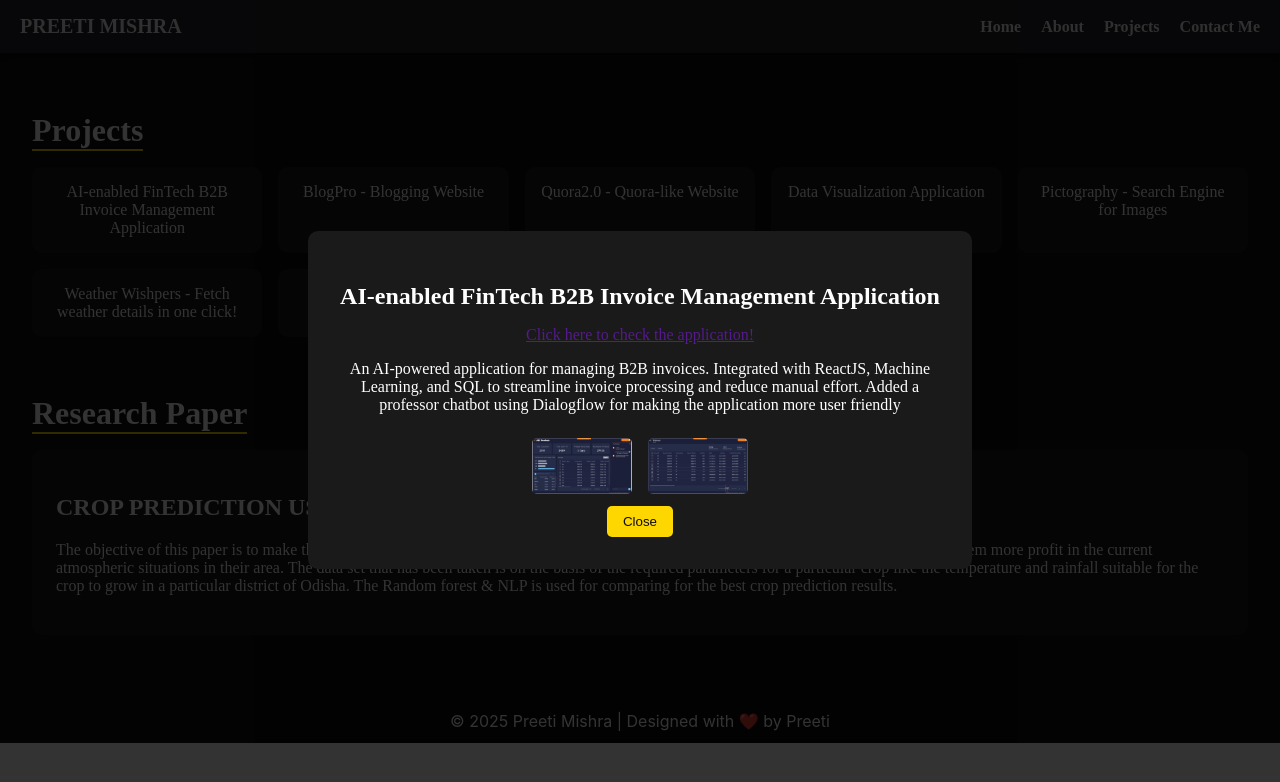
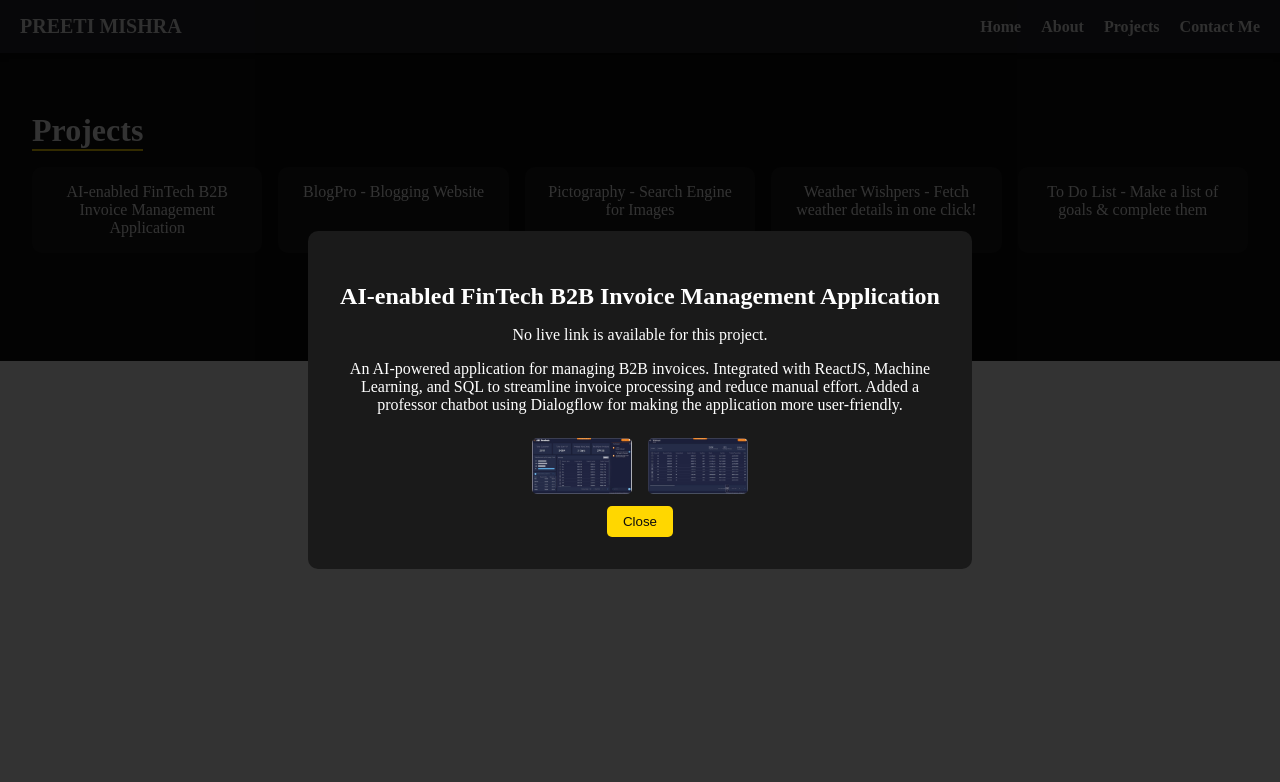
Before and after one commit to preetimishra2/portfolio, a React (Create React App) app: page /experience in a window 1280 px wide. Both pictures are taken after a click on the element "AI-enabled FinTech B2B Invoice Management Application". Shown: the top 782 px of the page. Built offline with nearby package versions, Linux system fonts and the light colour scheme.

Commit message:
added pop up for project photos

```diff
--- a/src/components/Experience.css
+++ b/src/components/Experience.css
@@ -73,6 +73,12 @@
   max-width: 100px;
   margin: 0.5rem;
   border-radius: 5px;
+  cursor: pointer;
+  transition: transform 0.2s;
+}
+
+.screenshots img:hover {
+  transform: scale(1.2);
 }
 
 .modal-content button {
@@ -82,9 +88,52 @@
   color: #0d0d0d;
   cursor: pointer;
   border-radius: 5px;
+  transition: background-color 0.3s;
 }
 
 .modal-content button:hover {
+  background-color: #e6b800;
+}
+
+.image-popout-overlay {
+  position: fixed;
+  top: 0;
+  left: 0;
+  width: 100%;
+  height: 100%;
+  background-color: rgba(0, 0, 0, 0.9);
+  display: flex;
+  align-items: center;
+  justify-content: center;
+  z-index: 1100;
+}
+
+.image-popout-content {
+  background-color: #1a1a1a;
+  padding: 1rem;
+  border-radius: 10px;
+  max-width: 90%;
+  text-align: center;
+}
+
+.image-popout-content img {
+  max-width: 100%;
+  height: auto;
+  border-radius: 10px;
+  margin-bottom: 1rem;
+}
+
+.image-popout-content button {
+  padding: 0.5rem 1rem;
+  background-color: #ffd700;
+  border: none;
+  color: #0d0d0d;
+  cursor: pointer;
+  border-radius: 5px;
+  transition: background-color 0.3s;
+}
+
+.image-popout-content button:hover {
   background-color: #e6b800;
 }
 
@@ -93,6 +142,7 @@
   padding: 1.5rem;
   border-radius: 10px;
 }
+
 @media (min-width: 480px) {
   .font-link {
     font-family: "Hanalei Fill", cursive;
--- a/src/components/Experience.js
+++ b/src/components/Experience.js
@@ -10,66 +10,48 @@ import Weather2 from "../pictures/Weather2.PNG";
 import BlogPro1 from "../pictures/BlogPro1.PNG";
 import BlogPro2 from "../pictures/BlogPro2.PNG";
 import BlogPro3 from "../pictures/BlogPro3.PNG";
+
 const Experience = () => {
   const [selectedProject, setSelectedProject] = useState(null);
+  const [selectedImage, setSelectedImage] = useState(null);
 
   const projects = [
     {
       title: "AI-enabled FinTech B2B Invoice Management Application",
       screenshots: [HighRadius1, HighRadius2],
-      url:"",
+      url: "",
       description:
-        "An AI-powered application for managing B2B invoices. Integrated with ReactJS, Machine Learning, and SQL to streamline invoice processing and reduce manual effort. Added a professor chatbot using Dialogflow for making the application more user friendly",
+        "An AI-powered application for managing B2B invoices. Integrated with ReactJS, Machine Learning, and SQL to streamline invoice processing and reduce manual effort. Added a professor chatbot using Dialogflow for making the application more user-friendly.",
     },
     {
       title: "BlogPro - Blogging Website",
       screenshots: [BlogPro1, BlogPro2, BlogPro3],
-      url:"https://blogprofrontend.onrender.com",
+      url: "https://blogprofrontend.onrender.com",
       description:
         "A blogging platform using MERN stack for users to write, publish, and share their thoughts. Features include post categorization, rich text editor, and user authentication.",
     },
     {
-      title: "Quora2.0 - Quora-like Website",
-      screenshots: [],
-      url:"",
-      description:
-        "A question-and-answer website inspired by Quora using MERN stack. Built with a robust backend and user-friendly interface.",
-    },
-    {
-      title: "Data Visualization Application",
-      screenshots: [],
-      url:"",
-      description:
-        "A web application for visualizing large datasets using interactive charts and graphs. Built with React & Nodejs.",
-    },
-    {
       title: "Pictography - Search Engine for Images",
       screenshots: [Pictography1],
-      url:"https://preetimishra2.github.io/Pictography/",
+      url: "https://preetimishra2.github.io/Pictography/",
       description:
-        "Application for easily searching various kinds of images using React JS(API integration using Uplash)",
+        "Application for easily searching various kinds of images using React JS (API integration using Unsplash).",
     },
     {
       title: "Weather Wishpers - Fetch weather details in one click!",
-      screenshots: [Weather1,Weather2],
-      url:"",
+      screenshots: [Weather1, Weather2],
+      url: "",
       description:
-        "A weather forecasting app using Angular using openweathermap integration that provides real-time updates & location-based weather details.",
+        "A weather forecasting app using Angular with OpenWeatherMap integration that provides real-time updates & location-based weather details.",
     },
     {
       title: "To Do List - Make a list of goals & complete them",
       screenshots: [ToDo1, ToDo2],
-      url:"https://preetimishra2.github.io/toDoList/",
+      url: "https://preetimishra2.github.io/toDoList/",
       description:
-        "A to-do list application using React JS. Application to add, update & delete tasks i.e completed/not-completed.",
+        "A to-do list application using React JS. Add, update & delete tasks (completed/not-completed).",
     },
   ];
-
-  const researchPaper = {
-    title: "CROP PREDICTION USING MACHINE LEARNING FOR THE STATE ODISHA",
-    description:
-      "The objective of this paper is to make the process of cultivation easier for the farmers and helping them to understand which crop will bring them more profit in the current atmospheric situations in their area. The data set that has been taken is on the basis of the required parameters for a particular crop like the temperature and rainfall suitable for the crop to grow in a particular district of Odisha. The Random forest & NLP is used for comparing for the best crop prediction results.",
-  };
 
   return (
     <div className="expertise-container font-link">
@@ -94,7 +76,15 @@ const Experience = () => {
         <div className="modal-overlay" onClick={() => setSelectedProject(null)}>
           <div className="modal-content" onClick={(e) => e.stopPropagation()}>
             <h2>{selectedProject.title}</h2>
-            <p><a href={selectedProject.url}>Click here to check the application!</a></p>
+            <p>
+              {selectedProject.url ? (
+                <a href={selectedProject.url} target="_blank" rel="noopener noreferrer">
+                  Click here to check the application!
+                </a>
+              ) : (
+                "No live link is available for this project."
+              )}
+            </p>
             <p>{selectedProject.description}</p>
             <div className="screenshots">
               {selectedProject.screenshots.map((screenshot, index) => (
@@ -102,7 +92,7 @@ const Experience = () => {
                   key={index}
                   src={screenshot}
                   alt={`Screenshot ${index + 1} of ${selectedProject.title}`}
-                  onClick={(e) => e.stopPropagation()} // Prevent modal close on image click
+                  onClick={() => setSelectedImage(screenshot)} // Open image in pop-out view
                 />
               ))}
             </div>
@@ -111,14 +101,15 @@ const Experience = () => {
         </div>
       )}
 
-      {/* Research Paper Section */}
-      <section className="research-paper-section">
-        <h1 className="section-title">Research Paper</h1>
-        <div className="research-paper-content">
-          <h2>{researchPaper.title}</h2>
-          <p>{researchPaper.description}</p>
+      {/* Image Pop-Out Modal */}
+      {selectedImage && (
+        <div className="image-popout-overlay" onClick={() => setSelectedImage(null)}>
+          <div className="image-popout-content">
+            <img src={selectedImage} alt="Selected pop-out" />
+            <button onClick={() => setSelectedImage(null)}>Close</button>
+          </div>
         </div>
-      </section>
+      )}
     </div>
   );
 };
```
